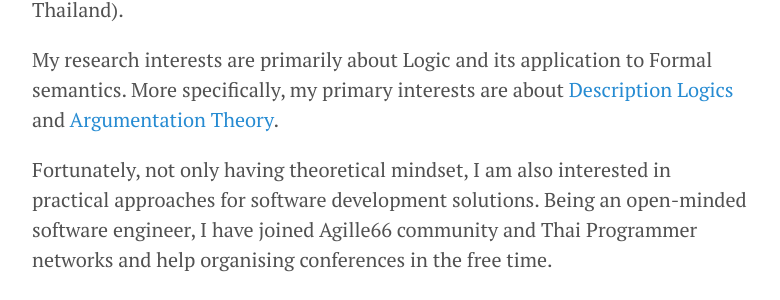
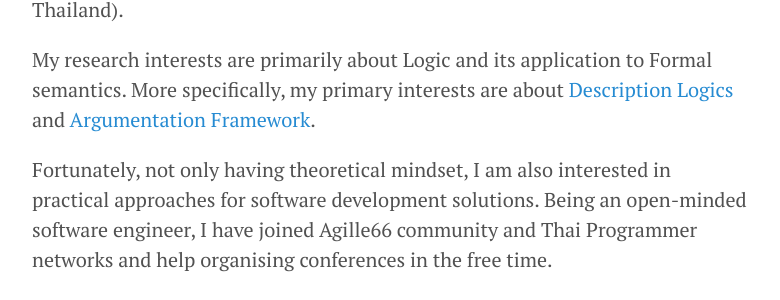
Before and after one commit to xlives/xlives.github.io, a Jekyll site: the page built from about-me.markdown, in a window 1280 px wide. Shown: the part 637-937 px from the top of the page, without its empty margins (248-1028 px from the left). Built offline with Jekyll 4.4.1, drawn with Linux system fonts in a browser that asks for light colours.

Commit message:
Update about-me.markdown

```diff
--- a/about-me.markdown
+++ b/about-me.markdown
@@ -9,7 +9,7 @@ layout: page
 
 I am a PhD student in the school of Information Science, [Japan Advanced Institute of Science and Technology](http://www.jaist.ac.jp/){:target="_blank"} (JAIST) (Ishikawa Prefecture, Japan) and in the school of Information, Computer, and Communication Technology  (ICT), [The Sirindhorn International Institute of Technology](http://www.siit.tu.ac.th/newsite/){:target="_blank"} (SIIT) (Pathum Thani, Thailand).
 
-My research interests are primarily about Logic and its application to Formal semantics. More specifically, my primary interests are about [Description Logics](https://en.wikipedia.org/wiki/Description_logic){:target="_blank"} and [Argumentation Theory](https://en.wikipedia.org/wiki/Argumentation_theory){:target="_blank"}.
+My research interests are primarily about Logic and its application to Formal semantics. More specifically, my primary interests are about [Description Logics](https://en.wikipedia.org/wiki/Description_logic){:target="_blank"} and [Argumentation Framework](https://en.wikipedia.org/wiki/Argumentation_framework){:target="_blank"}.
 
 Fortunately, not only having theoretical mindset, I am also interested in practical approaches for software development solutions. Being an open-minded software engineer, I have joined Agille66 community and Thai Programmer networks and help organising conferences in the free time.
 
```
